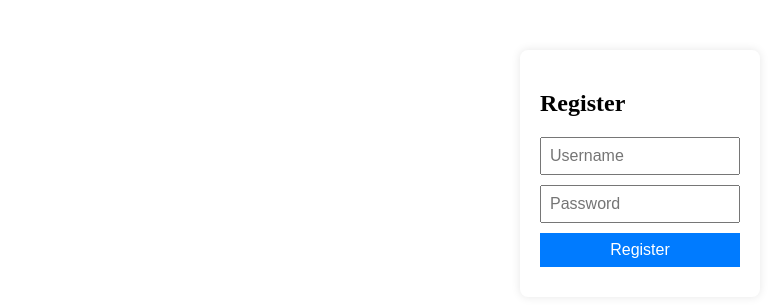
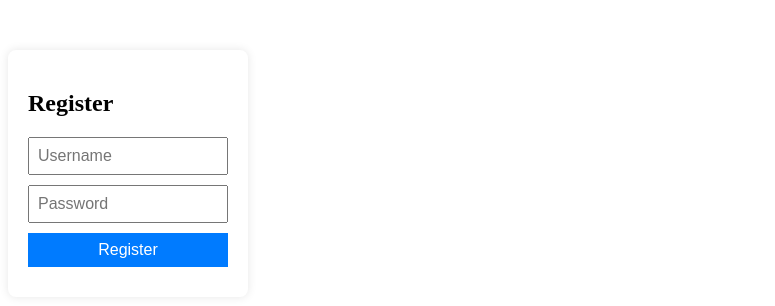
Before and after one commit to bossyobro/game_portal, a PHP site: page /register.php in a window 1280 px wide. Shown: the top 306 px of the page, without its empty margins (0-775 px from the left). Run offline with PHP 8.4, Linux system fonts and the light colour scheme.

Commit message:
s t y l e

```diff
--- a/static/style.css
+++ b/static/style.css
@@ -1,6 +1,6 @@
 .form-container, .dashboard-container, .game-container {
     width: 200px;
-    margin: 50px auto;
+    margin-top: 50px;
     padding: 20px;
     background-color: white;
     box-shadow: 0px 0px 10px rgba(0, 0, 0, 0.1);
```
